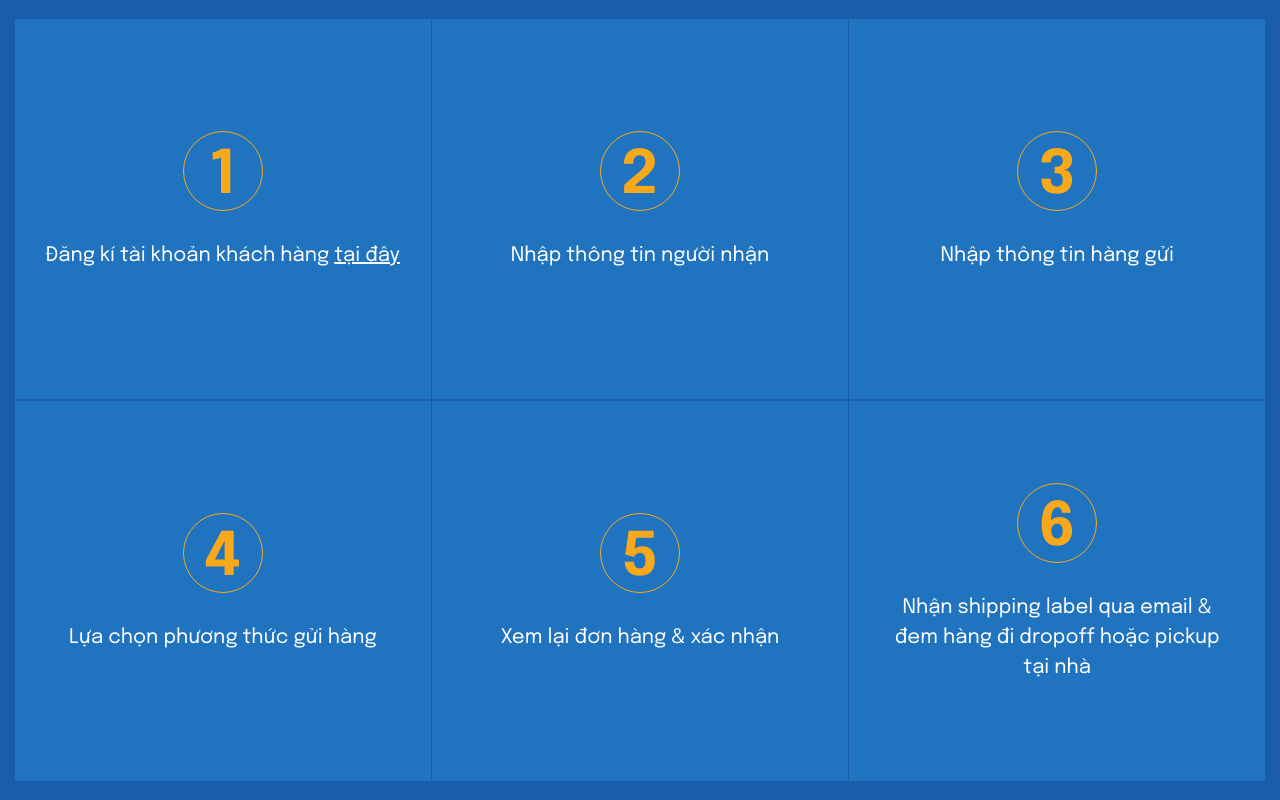
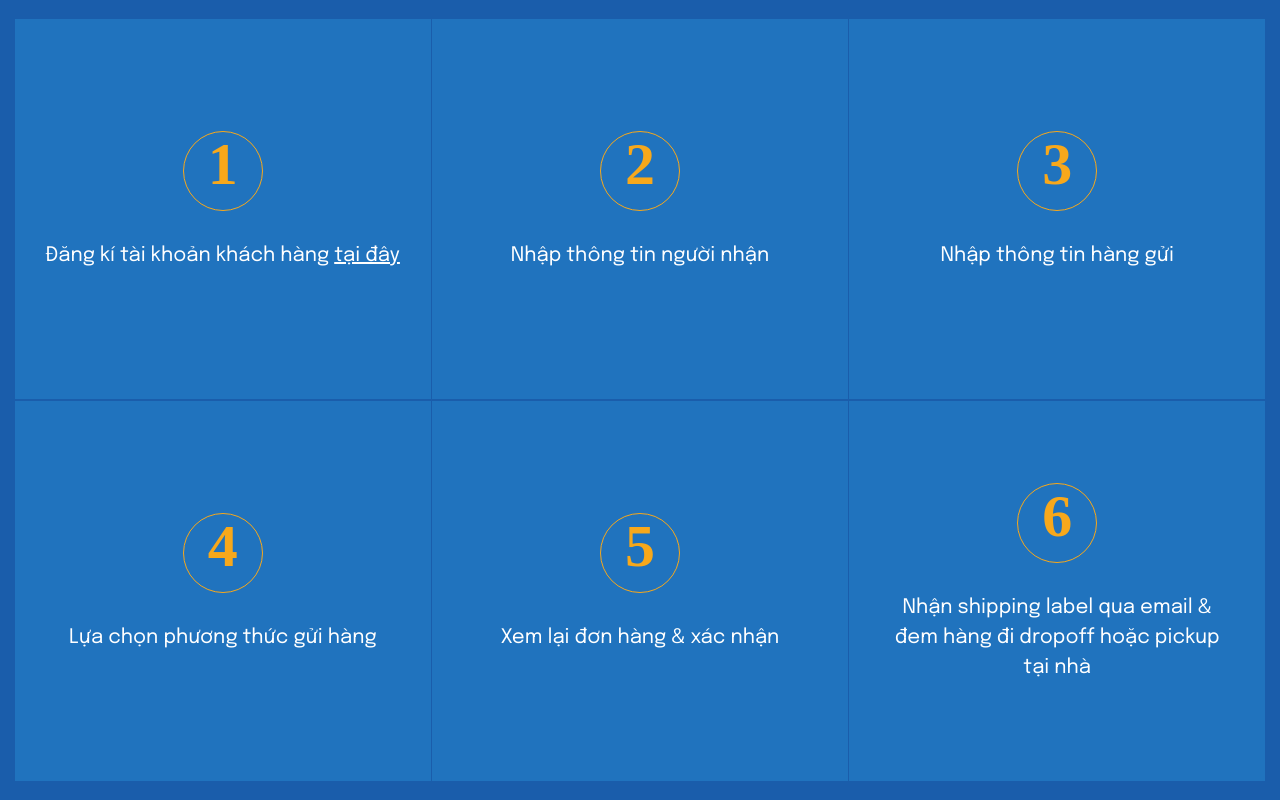
Before and after one commit to thienvho/sieutoc, a website: page index.html in a window 1280 px wide. Shown: the part 1860-2660 px from the top of the page. Drawn offline with Linux system fonts and the light colour scheme; files that its build step writes are made by us from their sources; a web font is replaced by a local one.

Commit message:
tweak number

```diff
--- a/assets/css/style.scss
+++ b/assets/css/style.scss
@@ -410,13 +410,14 @@ body {
 					text-decoration: underline;
 				}
 				.number {
+					font-family: $pia;
 					display: block;
 					height: 80px;
 					width: 80px;
 					border: 1px solid $main_orange;
 					color: $main_orange;
 					border-radius: 50%;
-					line-height: 90px;
+					line-height: 64px;
 					text-align: center;
 					font-weight: bold;
 					font-size: 60px;
@@ -487,7 +488,7 @@ footer {
 			list-style: none;
 			flex-basis: 100%;
 			a {
-				font-size: 16px;
+				font-size: 18px;
 				font-weight: 600;
 				text-decoration: none;
 				&:hover {
```
Also changed, not shown: style.css, style.min.css.
